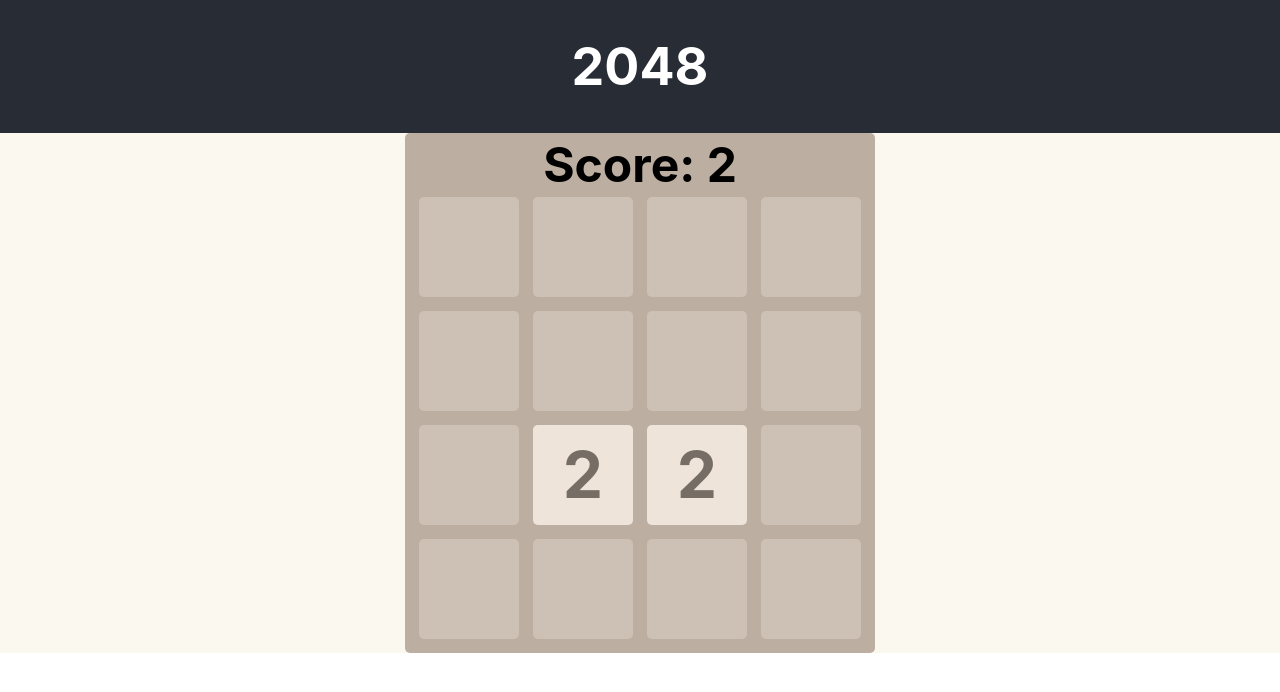
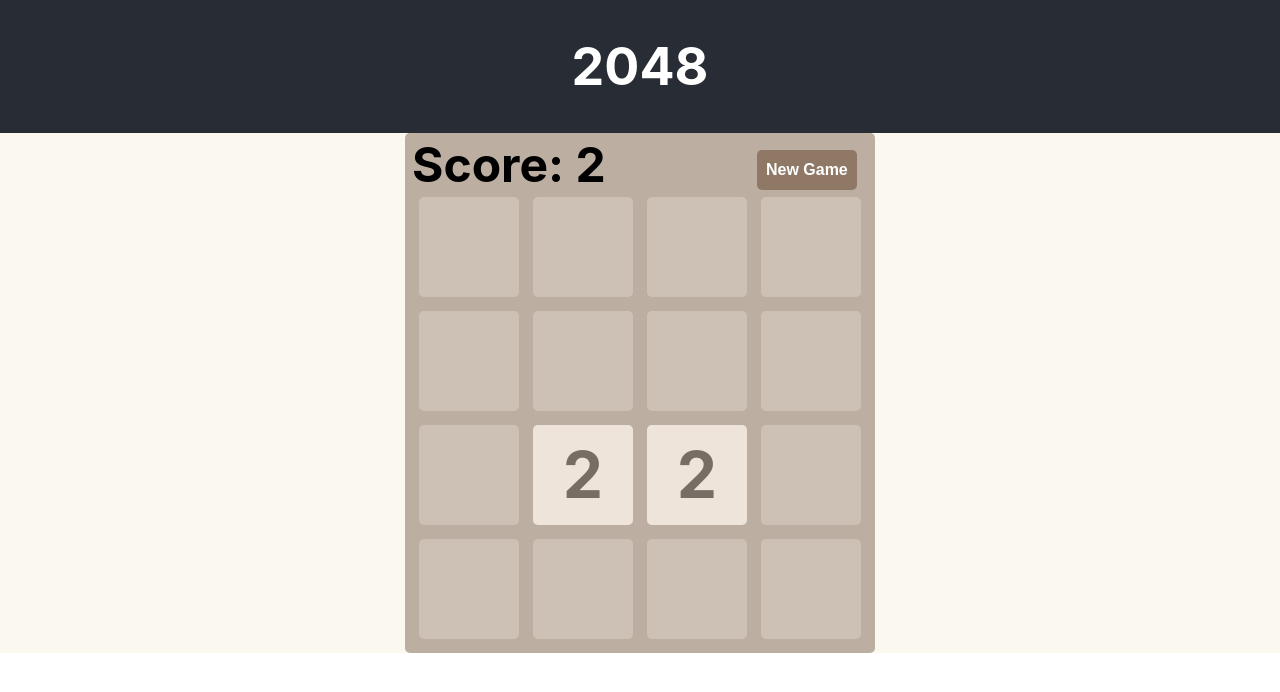
Before and after one commit to bowenqiang/2048, a React (Create React App) app: page / in a window 1280 px wide. Shown: the top 692 px of the page. Built offline with nearby package versions, Linux system fonts and the light colour scheme.

Commit message:
add try again btn and new game btn

```diff
--- a/package.json
+++ b/package.json
@@ -1,6 +1,7 @@
 {
   "name": "templete",
   "version": "0.1.0",
+  "homepage": "./",
   "private": true,
   "dependencies": {
     "@types/jest": "24.0.11",
--- a/src/Board.scss
+++ b/src/Board.scss
@@ -10,6 +10,12 @@
         font-size: 48px;
         font-weight: bold;
         line-height: 50px;
+        float: left;
+    }
+    .new-game-btn {
+        position: relative;
+        left: 70px;
+        top: 10px;
     }
     .cell {
         width: 100px;
@@ -24,8 +30,27 @@
         background-color: #cdc1b6;
     }
 
+    .header-container {
+        margin-bottom: 10px;
+    }
+
     .tile-container {
         position: relative;
+    }
+
+    .game-btn {
+        width: 100px;
+        height: 40px;
+        background-color: #8f7966;
+        border-radius: 5px;
+        border: 0;
+        font-size: 16px;
+        font-weight: bold;
+        color: white;
+    }
+
+    .try-again-btn {
+        margin-top: 10px;
     }
 }
 
--- a/src/Board.tsx
+++ b/src/Board.tsx
@@ -54,11 +54,20 @@
 
         return (
             <div className='board'>
-                <div className='current-score'>Score: {this.state.maxScore}</div>
-                {cells}
+                <div className='header-container'>
+                    <span className='current-score'>Score: {this.state.maxScore}</span>
+                    <button className='game-btn new-game-btn' onClick={this.newGame}>New Game</button>
+                </div>
+                <div className='cell-ontainer'>
+                    {cells}
+                </div>
+
                 <div className='tile-container'>
                     {tiles}
                 </div>
+                {
+                    this.state.isGameFinished ? <button className='game-btn try-again-btn' onClick={this.newGame}>Try Again</button> : ''
+                }
             </div>
         );
     }
@@ -402,6 +411,15 @@
             isGameFinished: maxScore === Board.WINNING_SCORE
         });
     }
+
+    private newGame = (): void => {
+        this.setState({
+            board: this.initialBoard(),
+            maxScore: 0,
+            isGameFinished: false,
+            didLose: false
+        });
+    }
 }
 
 export default Board;
```
